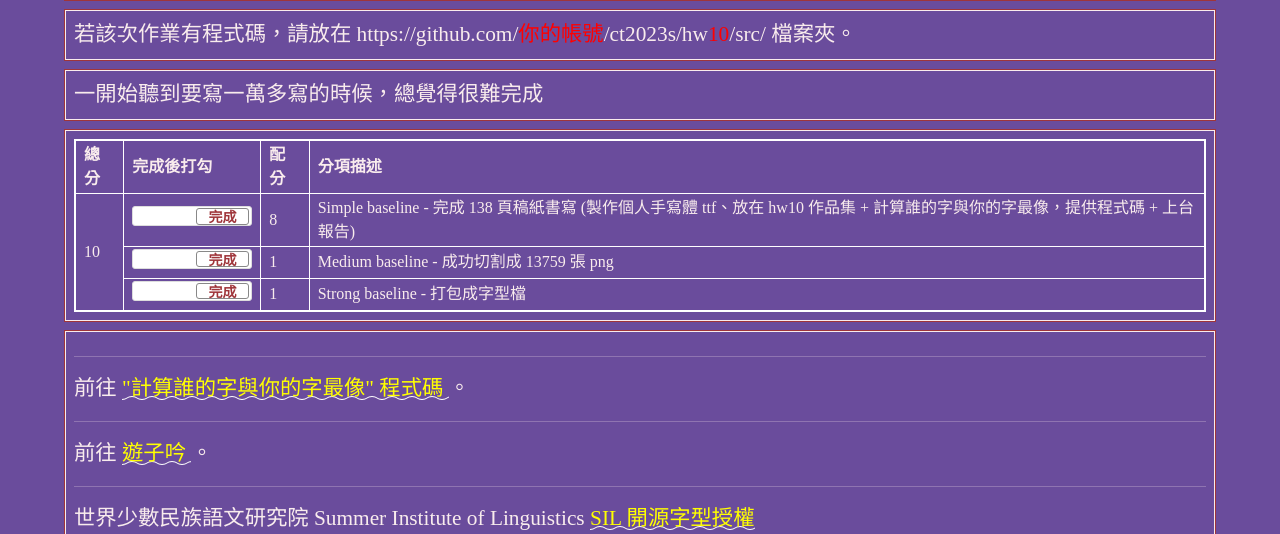
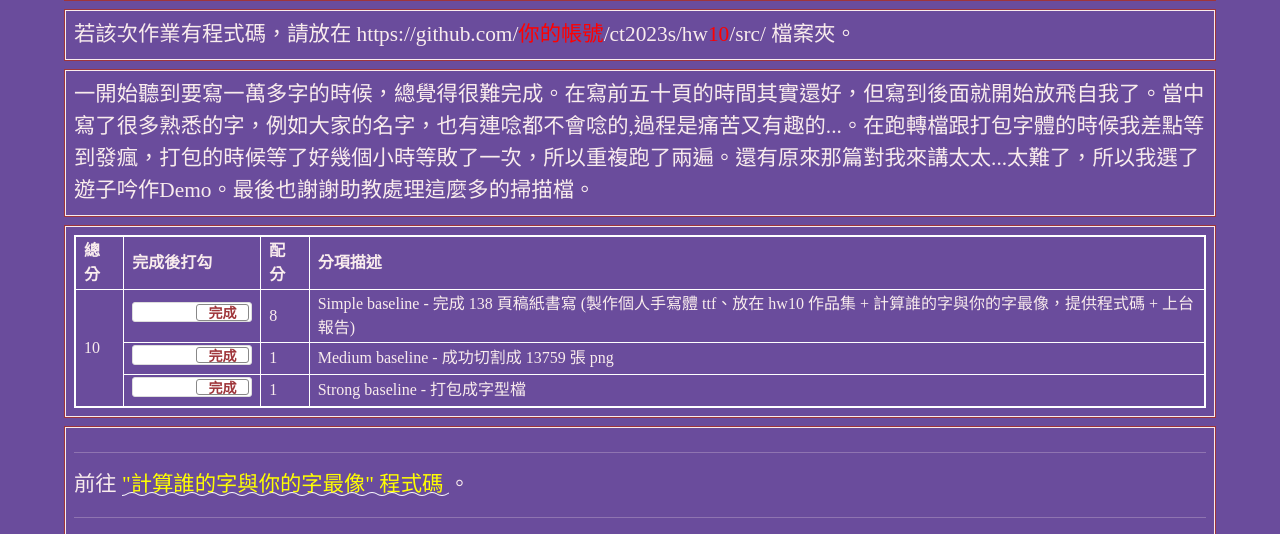
Before and after one commit to joe10897/ct2023s, a plain HTML site: page hw10/index.html in a window 1280 px wide. Shown: the part 83-617 px from the top of the page. Drawn offline with nearby package versions, Linux system fonts and the light colour scheme.

Commit message:
Update index.html

```diff
--- a/hw10/index.html
+++ b/hw10/index.html
@@ -185,7 +185,7 @@
   <!-- ------------------------------------------------>
   <div class="row hw12">
     <div class="col-md-12 twenty">
-      一開始聽到要寫一萬多寫的時候，總覺得很難完成
+      一開始聽到要寫一萬多字的時候，總覺得很難完成。在寫前五十頁的時間其實還好，但寫到後面就開始放飛自我了。當中寫了很多熟悉的字，例如大家的名字，也有連唸都不會唸的,過程是痛苦又有趣的...。在跑轉檔跟打包字體的時候我差點等到發瘋，打包的時候等了好幾個小時等敗了一次，所以重複跑了兩遍。還有原來那篇對我來講太太...太難了，所以我選了遊子吟作Demo。最後也謝謝助教處理這麼多的掃描檔。
     </div>
   </div>
 
```
